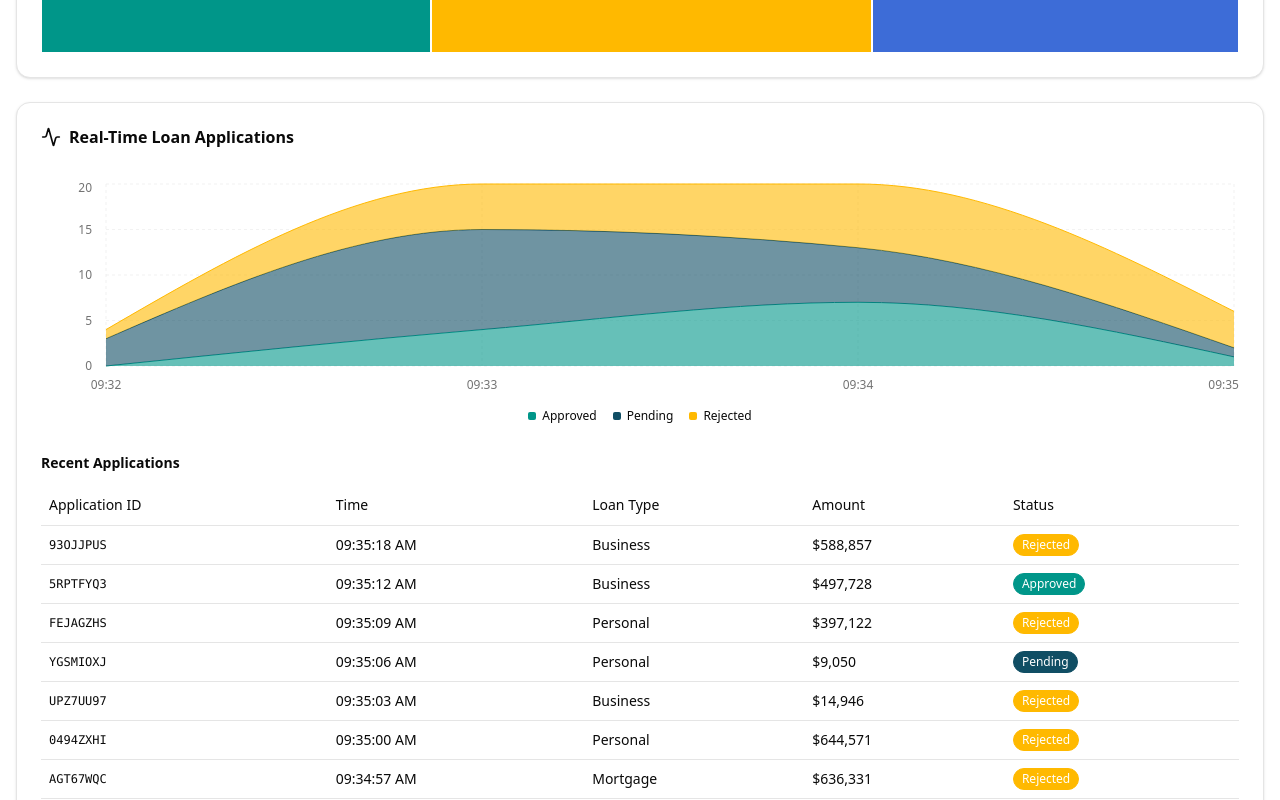
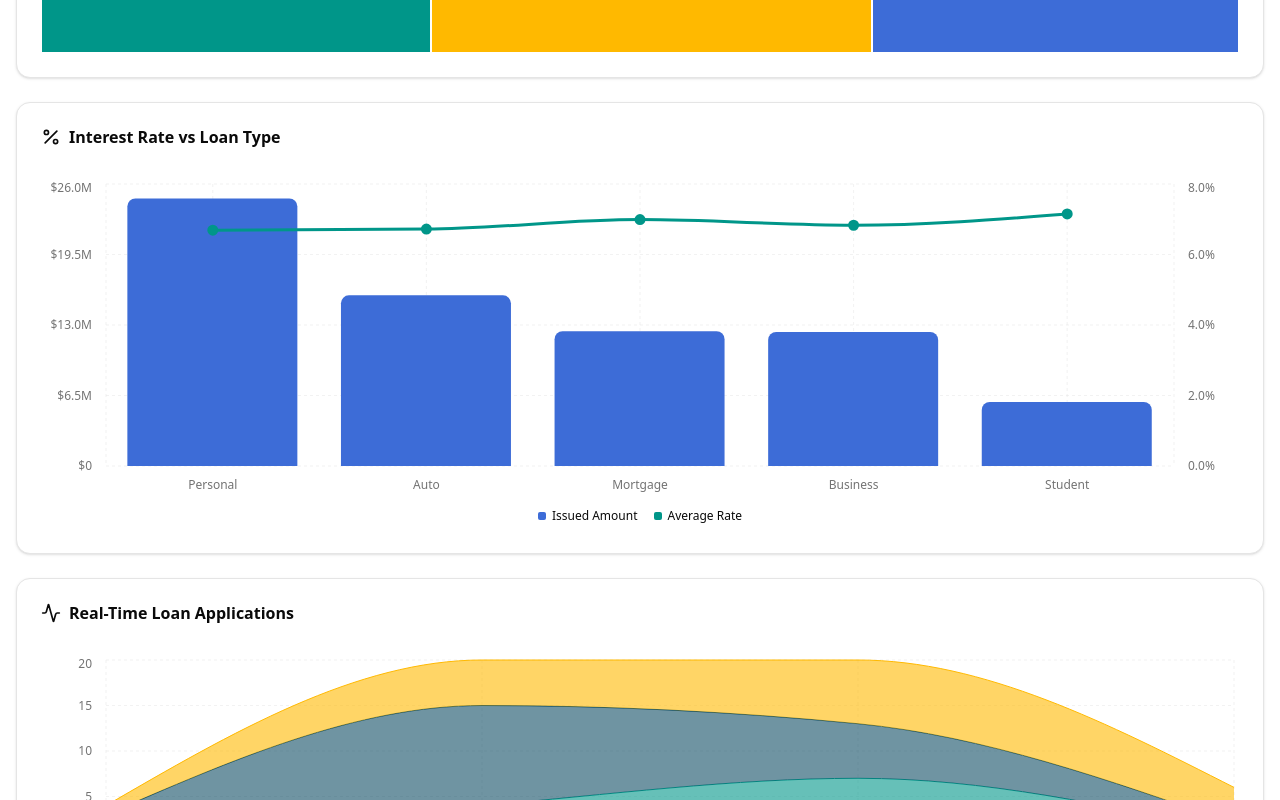
Before and after one commit to Yevhen2mc2/dashboard-react, a React (Vite) app: page / in a window 1280 px wide. Shown: the part 1640-2440 px from the top of the page. Built offline with nearby package versions, Linux system fonts and the light colour scheme.

Commit message:
add Interest Rate vs Loan Type

```diff
--- a/src/App.tsx
+++ b/src/App.tsx
@@ -6,6 +6,7 @@ import { LoanIssuanceChart } from '@/components/dashboard/loan-issuance-chart.ts
 import { LoanTypeChart } from '@/components/dashboard/loan-type-chart.tsx';
 import { AgeDistributionChart } from '@/components/dashboard/age-distribution-chart.tsx';
 import { RegionTreemap } from '@/components/dashboard/region-treemap.tsx';
+import { InterestRateChart } from '@/components/dashboard/interest-rate-chart.tsx';
 import { RealTimeApplications } from '@/components/dashboard/real-time-applications.tsx';
 import { useLoanDashboardData } from '@/hooks';
 
@@ -28,6 +29,9 @@ function App() {
               />
             </div>
             <RegionTreemap regionData={dashboardData.regionData} />
+            <InterestRateChart
+              interestRateData={dashboardData.interestRateData}
+            />
             <RealTimeApplications
               liveApplications={dashboardData.liveApplications}
             />
--- /dev/null
+++ b/src/components/dashboard/interest-rate-chart.tsx
@@ -0,0 +1,124 @@
+import { Card, CardContent, CardHeader, CardTitle } from '@/components/ui/card';
+import {
+  ChartContainer,
+  ChartTooltip,
+  ChartTooltipContent,
+  ChartLegend,
+  ChartLegendContent,
+} from '@/components/ui/chart';
+import {
+  ComposedChart,
+  Bar,
+  Line,
+  XAxis,
+  YAxis,
+  CartesianGrid,
+} from 'recharts';
+import { Percent } from 'lucide-react';
+import type { InterestRateData } from '@/types/dashboard-data';
+
+const chartConfig = {
+  issuedAmount: {
+    label: 'Issued Amount',
+    color: 'var(--chart-1)',
+  },
+  averageRate: {
+    label: 'Average Rate',
+    color: 'var(--chart-2)',
+  },
+};
+
+interface InterestRateChartProps {
+  interestRateData: InterestRateData[];
+}
+
+export function InterestRateChart({
+  interestRateData,
+}: InterestRateChartProps) {
+  // 1M, 2M
+  const formatYAxisAmount = (value: number) => {
+    if (value >= 1000000) {
+      return `$${(value / 1000000).toFixed(1)}M`;
+    }
+    if (value >= 1000) {
+      return `$${(value / 1000).toFixed(0)}K`;
+    }
+    return `$${value}`;
+  };
+
+  const formatYAxisRate = (value: number) => {
+    return `${value.toFixed(1)}%`;
+  };
+
+  return (
+    <Card className="col-span-full">
+      <CardHeader>
+        <CardTitle className="flex items-center gap-2">
+          <Percent className="size-5" />
+          Interest Rate vs Loan Type
+        </CardTitle>
+      </CardHeader>
+      <CardContent>
+        <ChartContainer config={chartConfig} className="h-[350px] w-full">
+          <ComposedChart data={interestRateData}>
+            <CartesianGrid strokeDasharray="3 3" />
+            <XAxis
+              dataKey="loanType"
+              tickLine={false}
+              axisLine={false}
+              tickMargin={8}
+            />
+            <YAxis
+              yAxisId="left"
+              tickLine={false}
+              axisLine={false}
+              tickFormatter={formatYAxisAmount}
+              tickMargin={8}
+            />
+            <YAxis
+              yAxisId="right"
+              orientation="right"
+              tickLine={false}
+              axisLine={false}
+              tickFormatter={formatYAxisRate}
+              tickMargin={8}
+            />
+            <ChartTooltip
+              content={
+                <ChartTooltipContent
+                  formatter={(value, name) => {
+                    if (name === 'issuedAmount') {
+                      return `$${Number(value).toLocaleString()}`;
+                    }
+                    if (name === 'averageRate') {
+                      return `${Number(value).toFixed(2)}%`;
+                    }
+                    return value;
+                  }}
+                />
+              }
+            />
+            <ChartLegend content={<ChartLegendContent />} />
+            <Bar
+              yAxisId="left"
+              dataKey="issuedAmount"
+              fill="var(--chart-1)"
+              radius={[8, 8, 0, 0]}
+            />
+            <Line
+              yAxisId="right"
+              type="monotone"
+              dataKey="averageRate"
+              stroke="var(--chart-2)"
+              strokeWidth={3}
+              dot={{
+                fill: 'var(--chart-2)',
+                r: 4,
+              }}
+            />
+          </ComposedChart>
+        </ChartContainer>
+      </CardContent>
+    </Card>
+  );
+}
--- a/src/components/layout/mode-toggle.tsx
+++ b/src/components/layout/mode-toggle.tsx
@@ -15,7 +15,7 @@ export function ModeToggle() {
   return (
     <DropdownMenu>
       <DropdownMenuTrigger asChild>
-        <Button variant="outline" size="icon">
+        <Button variant="secondary" size="icon">
           <Sun className="h-[1.2rem] w-[1.2rem] scale-100 rotate-0 transition-all dark:scale-0 dark:-rotate-90" />
           <Moon className="absolute h-[1.2rem] w-[1.2rem] scale-0 rotate-90 transition-all dark:scale-100 dark:rotate-0" />
           <span className="sr-only">Toggle theme</span>
```
